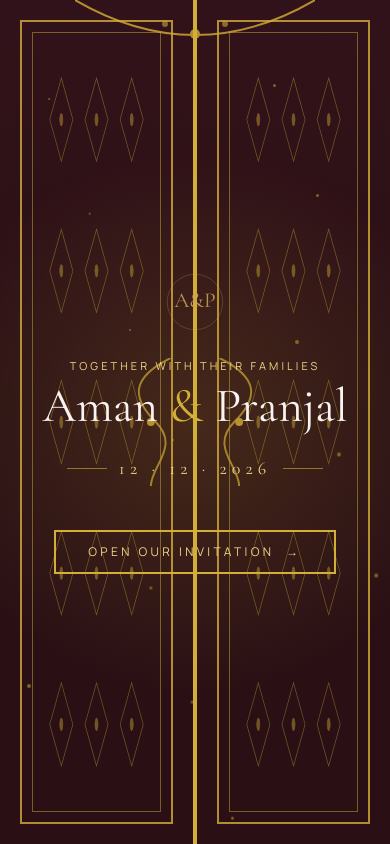
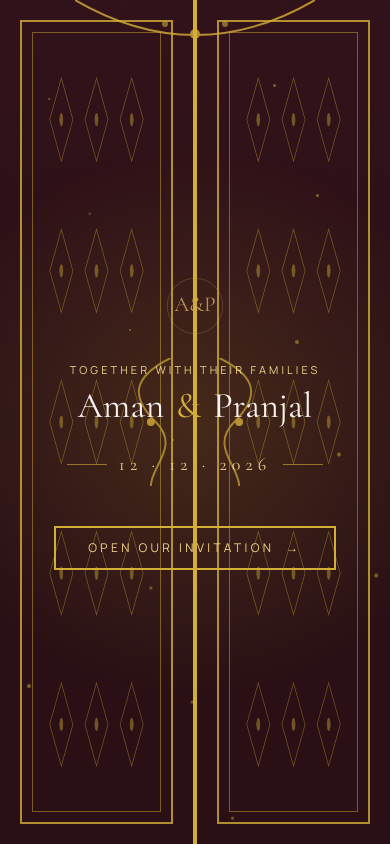
Before and after one commit to amangoyalrohilla-del/wedding-invitation, a Next.js app: page / in a window 390 px wide. Built offline with nearby package versions, Linux system fonts and the light colour scheme.

Commit message:
Update Gate.tsx

```diff
--- a/components/Gate.tsx
+++ b/components/Gate.tsx
@@ -75,7 +75,7 @@ export default function Gate({
         <p className="mb-2 font-body text-[11px] tracking-widest2 text-gold-soft">
           TOGETHER WITH THEIR FAMILIES
         </p>
-        <h1 className="font-display text-5xl text-ivory sm:text-6xl md:text-7xl">
+        <h1 className="font-display text-4xl text-ivory sm:text-5xl md:text-7xl">
           {weddingData.couple.groomFirstName}
           <span className="mx-3 text-gold">&amp;</span>
           {weddingData.couple.brideFirstName}
```
